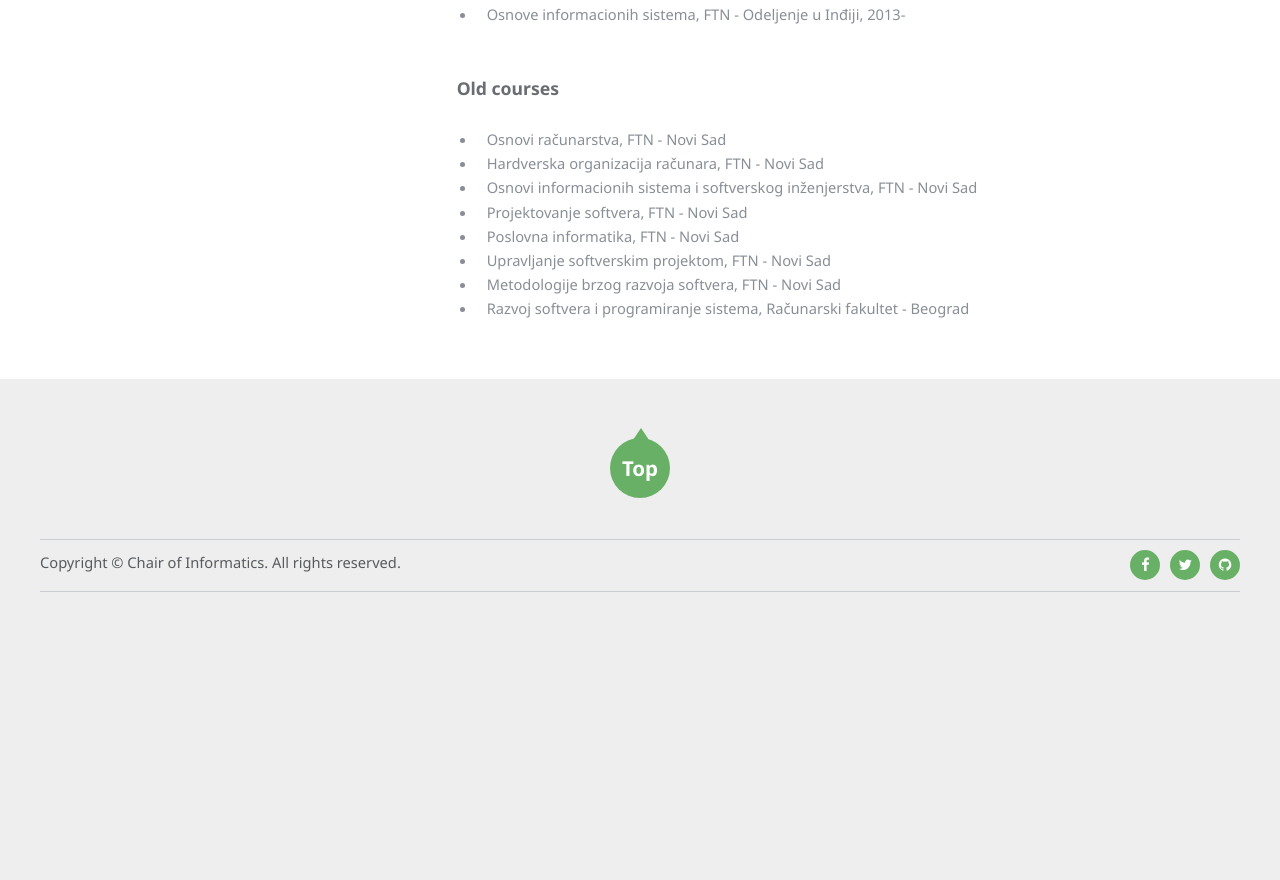
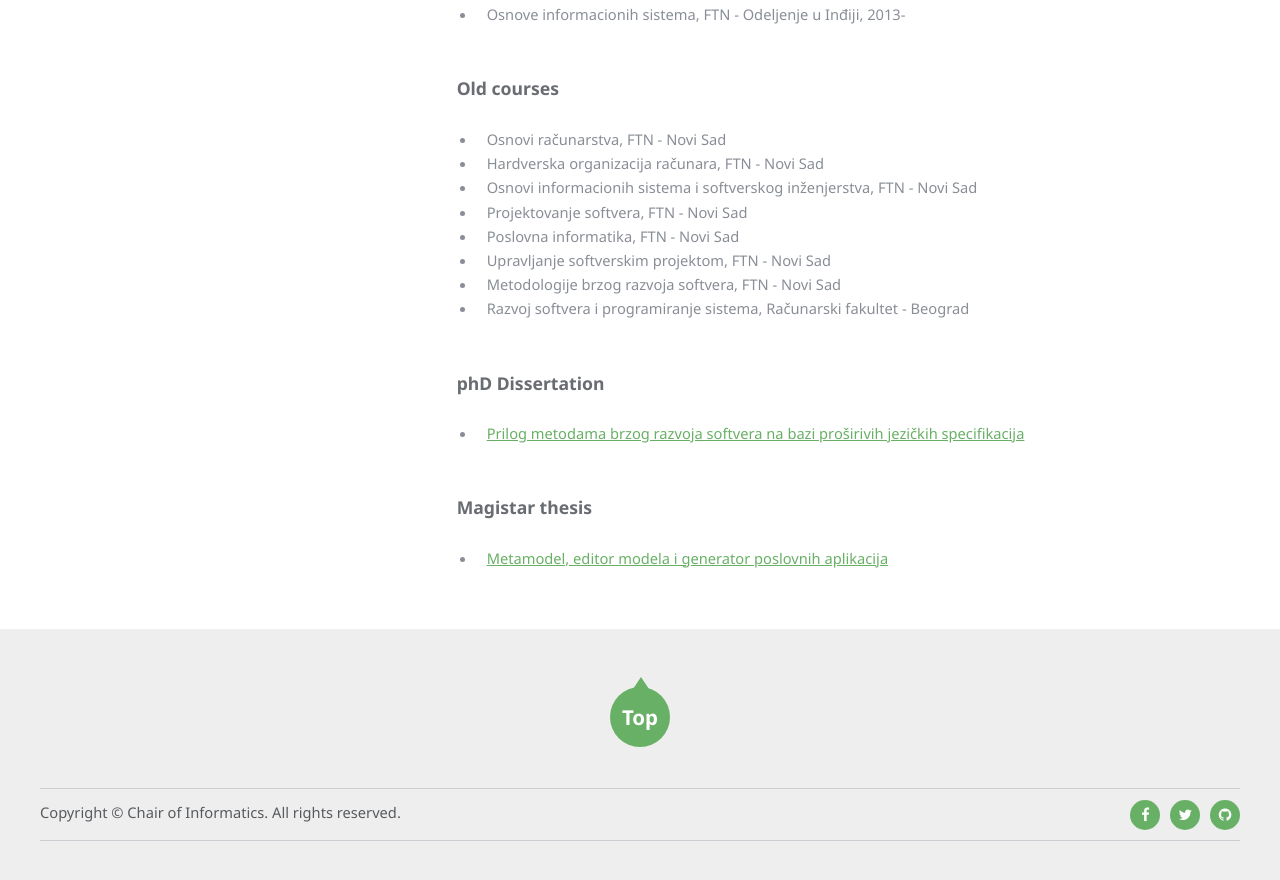
Before and after one commit to unsftn/informatika, a Jekyll site: the page built from _faculty/IgorDejanovic.md, in a window 1280 px wide and 900 px high, scrolled down 2529 px. Shown: the top 880 px of the window. Built offline with Jekyll 4.4.1, drawn with Linux system fonts in a browser that asks for light colours; before the commit the page ends 3179 px from its top, so only the background shows below that.

Commit message:
Azurirana licna strana.

```diff
--- a/_faculty/IgorDejanovic.md
+++ b/_faculty/IgorDejanovic.md
@@ -90,3 +90,9 @@ Management.
  * Upravljanje softverskim projektom, FTN - Novi Sad
  * Metodologije brzog razvoja softvera, FTN - Novi Sad
  * Razvoj softvera i programiranje sistema, Računarski fakultet - Beograd
+
+### phD Dissertation
+  * [Prilog metodama brzog razvoja softvera na bazi proširivih jezičkih specifikacija](http://www.doiserbia.nb.rs/phd/university.aspx?theseid=NS20110103DEJANOVIC)
+
+### Magistar thesis
+  * [Metamodel, editor modela i generator poslovnih aplikacija](http://mobins.uns.ac.rs/sites/mobins.uns.ac.rs/files/IDejanovic_DOMMLite.pdf)
```
